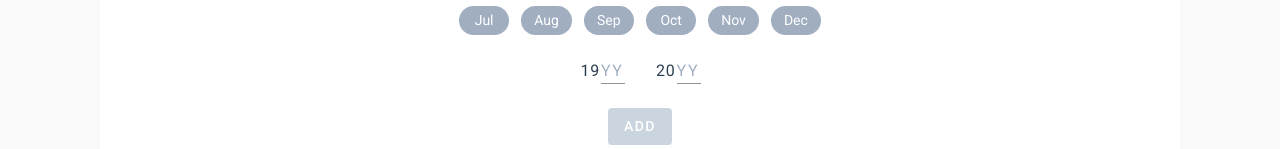
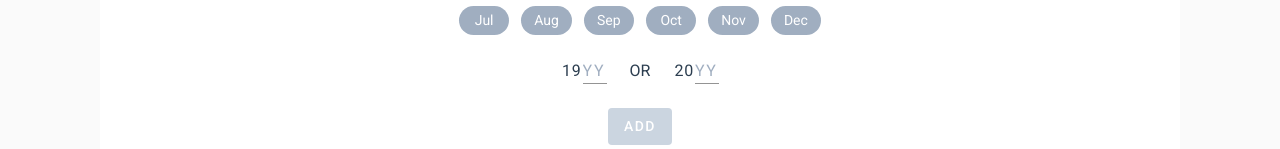
Before and after one commit to cedric25/ages-and-birthdays, a Vue app: page / in a window 1280 px wide. Shown: the part 458-607 px from the top of the page. Built offline with nearby package versions, Linux system fonts and the light colour scheme; no server answers.

Commit message:
Add quick 'OR' between misleading year inputs

```diff
--- a/src/components/addBirthDate/AddBirthDate.vue
+++ b/src/components/addBirthDate/AddBirthDate.vue
@@ -70,6 +70,8 @@
           />
         </div>
       </div>
+
+      <div class="mx-2">OR</div>
 
       <div class="flex ml-4">
         <div class="tracking-wider">
```
